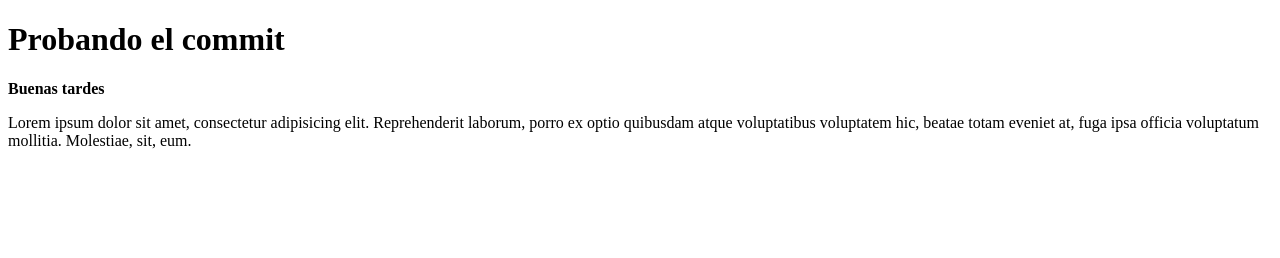
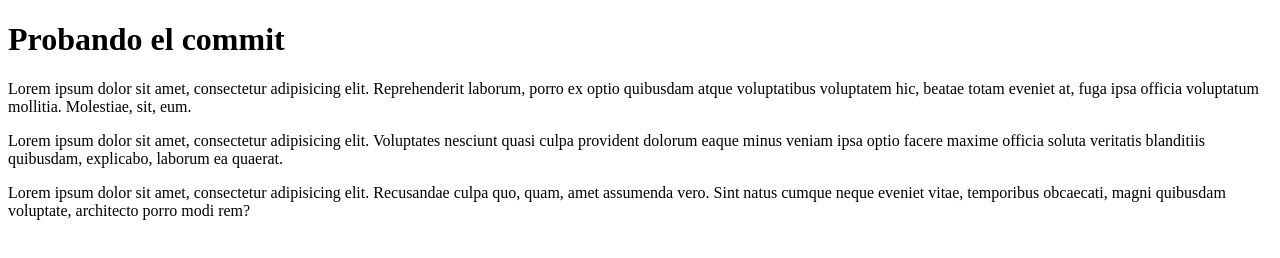
Before and after one commit to Joseemm96/gittest, a plain HTML site: page index.html in a window 1280 px wide. Drawn offline with Linux system fonts and the light colour scheme.

Commit message:
agregando paja

```diff
--- a/index.html
+++ b/index.html
@@ -7,8 +7,12 @@
 <body>
 	<h1>Probando el commit</h1>
 
-	<p><strong>Buenas tardes</strong></p>
+
 
 	<p>Lorem ipsum dolor sit amet, consectetur adipisicing elit. Reprehenderit laborum, porro ex optio quibusdam atque voluptatibus voluptatem hic, beatae totam eveniet at, fuga ipsa officia voluptatum mollitia. Molestiae, sit, eum.</p>
+
+	<p>Lorem ipsum dolor sit amet, consectetur adipisicing elit. Voluptates nesciunt quasi culpa provident dolorum eaque minus veniam ipsa optio facere maxime officia soluta veritatis blanditiis quibusdam, explicabo, laborum ea quaerat.</p>
+
+	<p>Lorem ipsum dolor sit amet, consectetur adipisicing elit. Recusandae culpa quo, quam, amet assumenda vero. Sint natus cumque neque eveniet vitae, temporibus obcaecati, magni quibusdam voluptate, architecto porro modi rem?</p>
 </body>
 </html>
```
